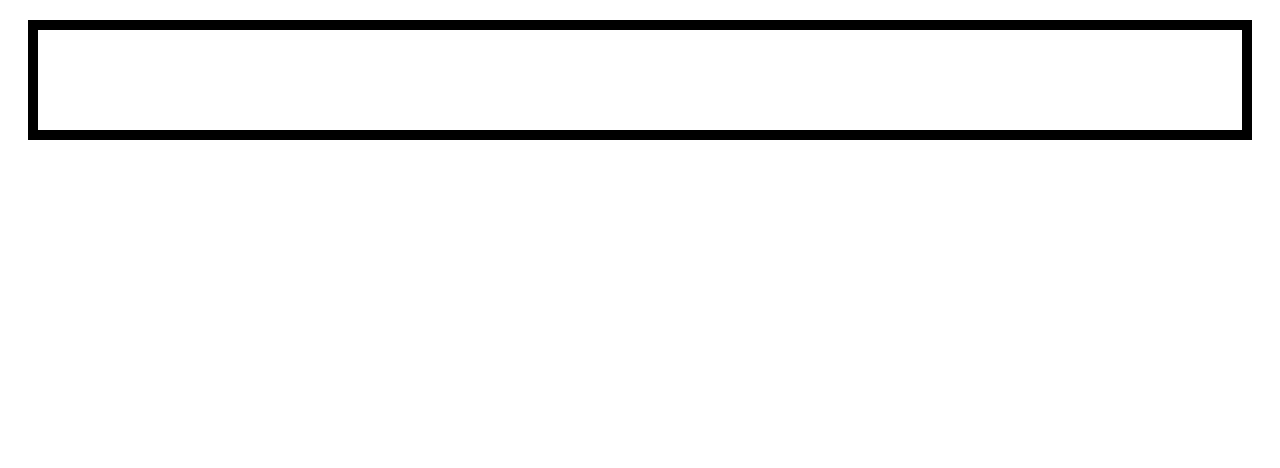
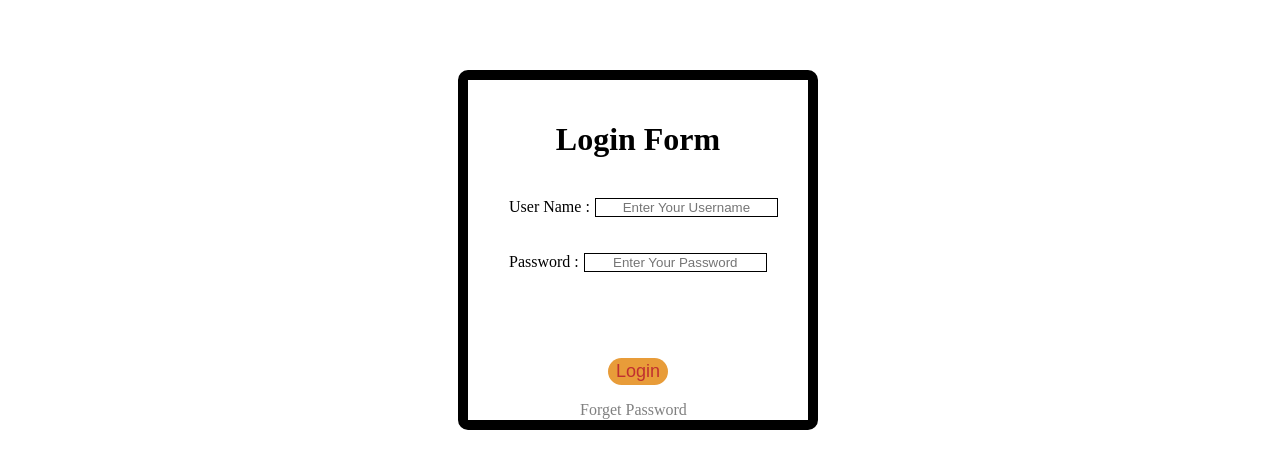
Before and after one commit to kaushik134/HTML, a plain HTML site: page TASK_1/task1.html in a window 1280 px wide. Drawn offline with Linux system fonts and the light colour scheme.

Commit message:
second commit

```diff
--- a/TASK_1/task1.html
+++ b/TASK_1/task1.html
@@ -12,16 +12,60 @@
         }
         div{
             border: 10px solid black;
-            width: 300;
-            padding: 50px;
-            margin: 20px;
+            width: 300px;
+            height: 300px;
+            padding: 20px;
+            margin-left: 450px;
+            margin-top: 70px;
+            border-radius: 10px;
+        }
+        h1{
             text-align: center;
+        }
+        label{
+            border: 1px solid transparent;
+            text-align: center;
+            margin-left: 20px;
+        }
+        input{
+            border: 1px solid ;
+            text-align: center;
+        }
+        input:hover{
+            color: red;
+        }
+        button{
+            margin-top: 50px;
+            text-align: center;
+            margin-left: 120px;
+            background-color: rgb(232, 156, 57);
+            color: rgb(192, 48, 48);
+            border-radius: 50px;
+            font-size: 18px;
+            border: 2px solid transparent;
+        }
+        button:hover{
+            color: rebeccapurple;
+            background-color: transparent;
+        }
+        p{
+            margin-left:92px;
+            color: gray;
+        }
+        p:hover{
+            color: blueviolet;
         }
     </style>
 </head>
 <body>
     <div>
-
+        <h1>Login Form</h1><br>
+        <label for="">User Name :</label>
+        <input type="name" placeholder="Enter Your Username"><br><br><br>
+        <label for="">Password :</label>
+        <input type="password" placeholder="Enter Your Password"><br><br><br>
+        <button type="submit">Login</button>
+        <p>Forget Password</p>
     </div>
 </body>
 </html>
```
